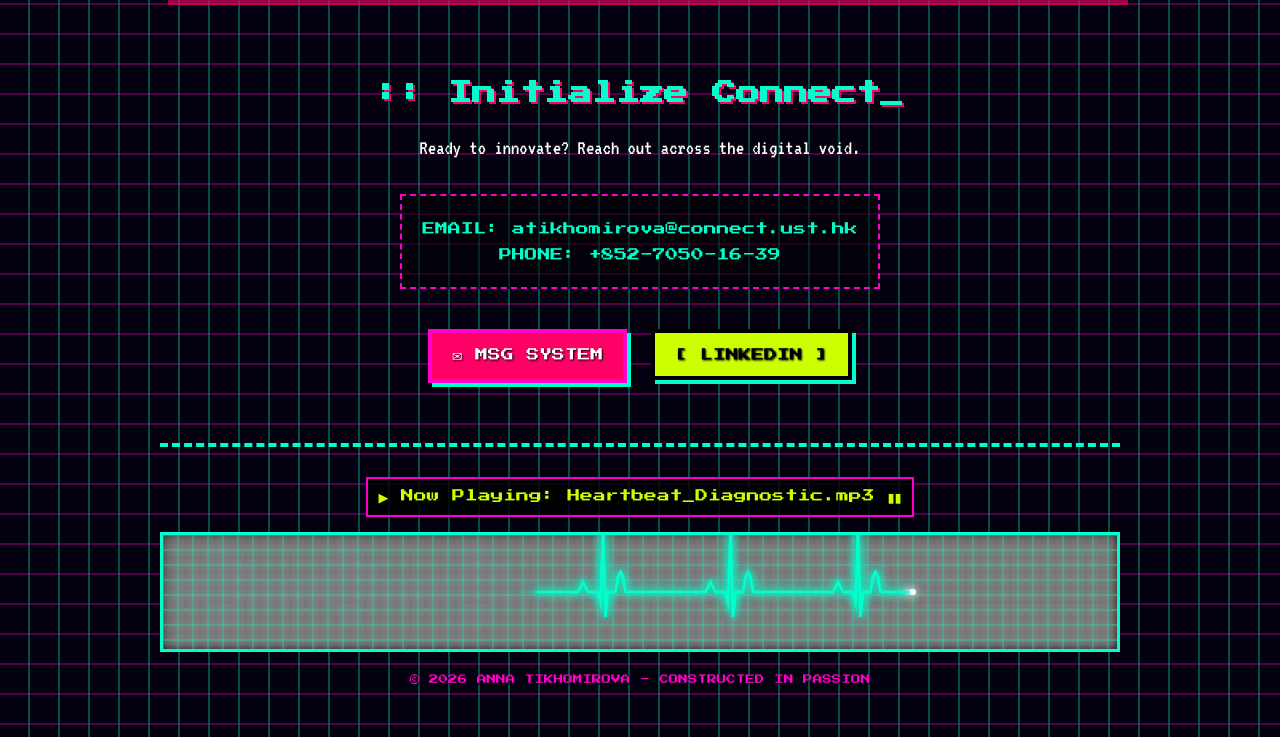
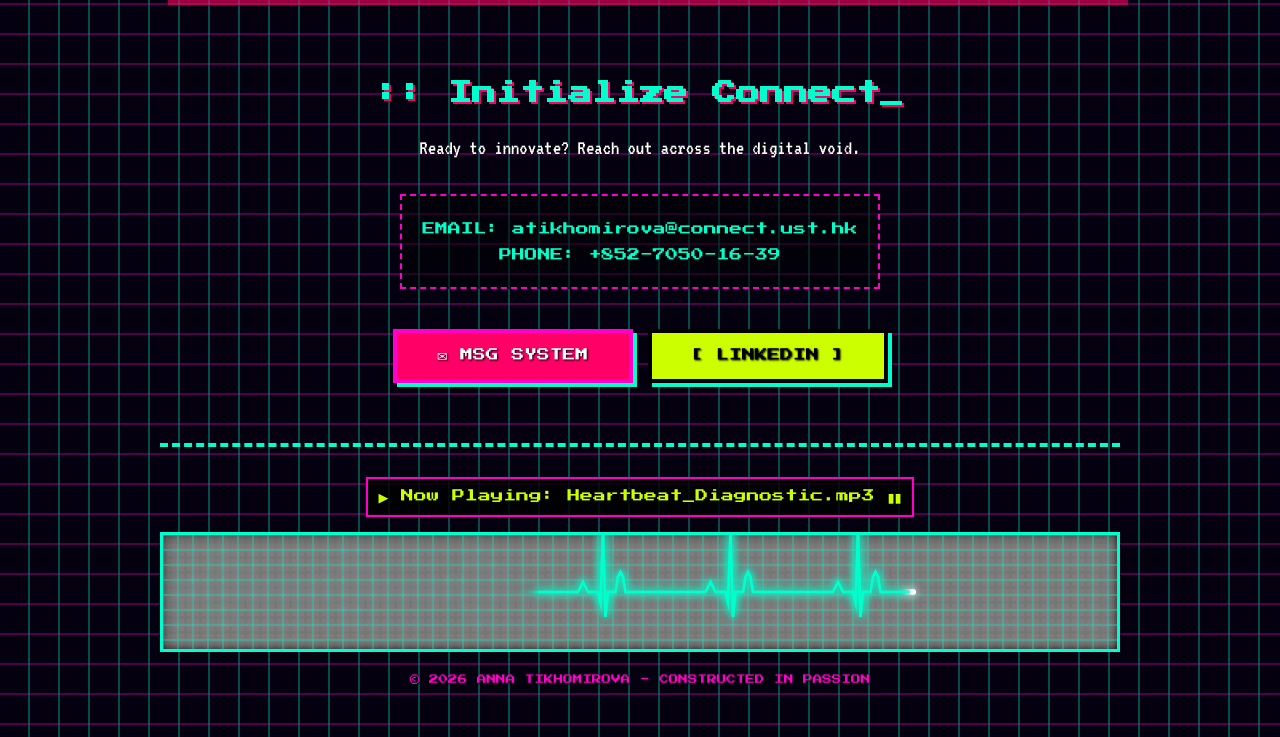
Before and after one commit to antikhomirova/website, a plain HTML site: page index.html in a window 1280 px wide. Shown: the part 3235-3972 px from the top of the page. Drawn offline with Linux system fonts and the light colour scheme.

Commit message:
Update index.html

```diff
--- a/index.html
+++ b/index.html
@@ -973,10 +973,10 @@
                 PHONE: +852-7050-16-39
             </div>
             <br>
-            <div style="margin-top: 10px;">
-                <a href="mailto:atikhomirova@connect.ust.hk" class="btn">✉ MSG SYSTEM</a>
+            <div style="margin-top: 10px; display: flex; justify-content: center; gap: 15px; flex-wrap: wrap;">
+                <a href="mailto:atikhomirova@connect.ust.hk" class="btn" style="width: 240px; text-align: center; box-sizing: border-box;">✉ MSG SYSTEM</a>
                 <a href="https://www.linkedin.com/in/ann-tik/" target="_blank" class="btn"
-                    style="background:#ccff00; color:#000; border-color:#000; margin-left:15px;">[ LINKEDIN ]</a>
+                    style="background:#ccff00; color:#000; border-color:#000; width: 240px; text-align: center; box-sizing: border-box;">[ LINKEDIN ]</a>
             </div>
         </section>
 
```
